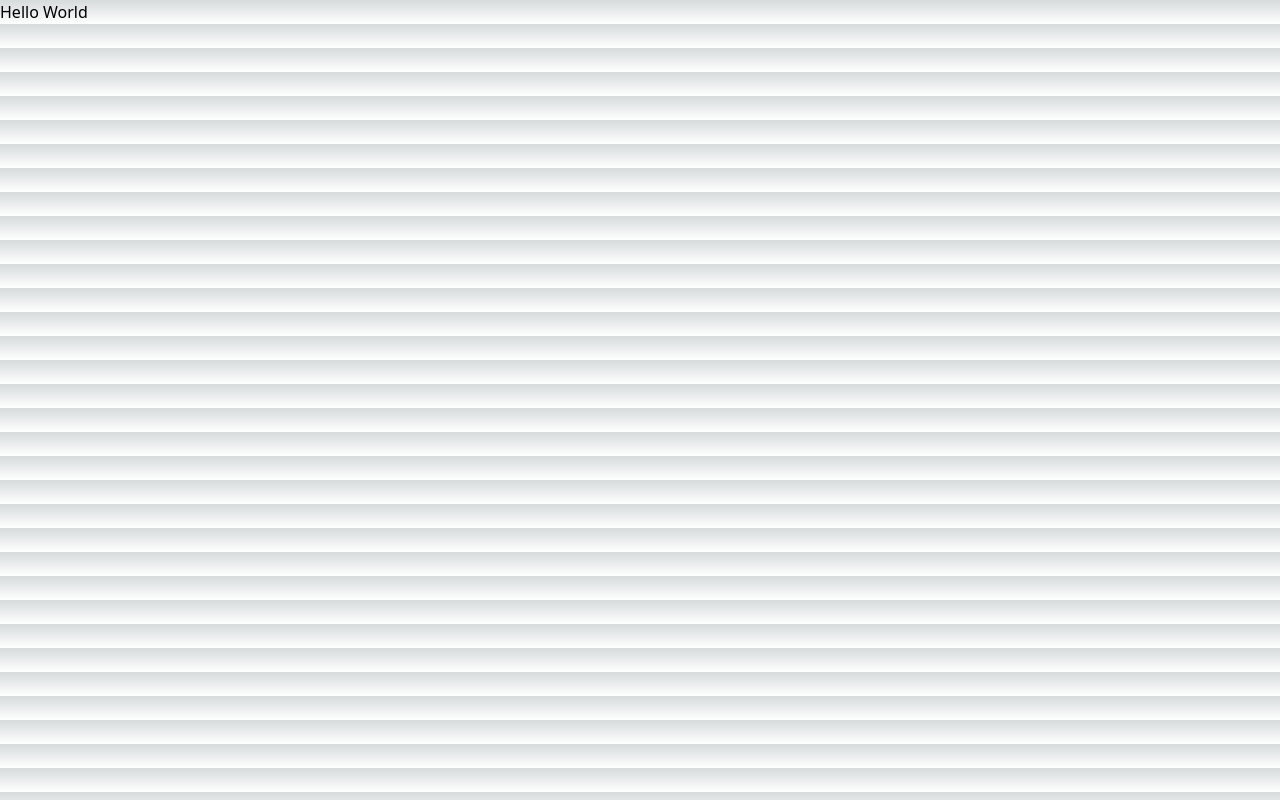
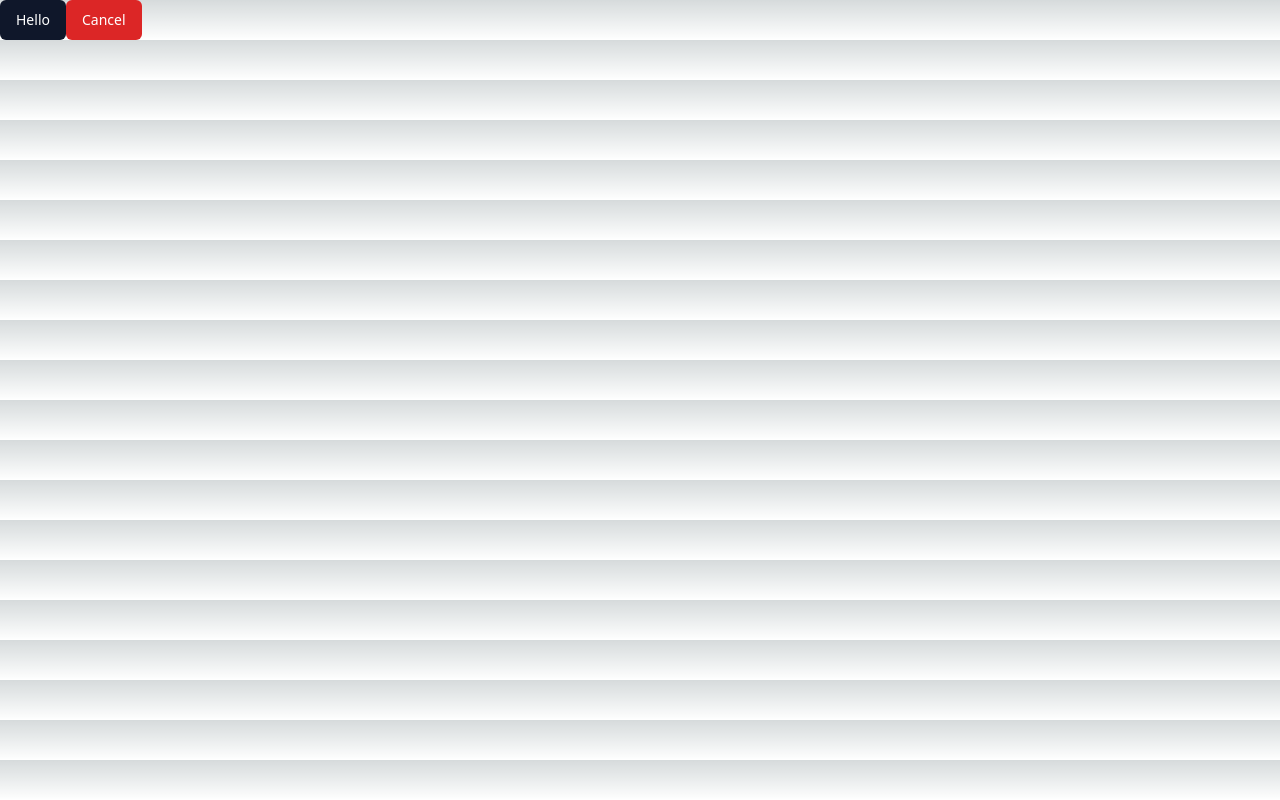
Before and after one commit to m-krebs/MoneyManager, a Next.js app: page / in a window 1280 px wide. Built offline with nearby package versions, Linux system fonts and the light colour scheme.

Commit message:
:lipstick: update main page ui

```diff
--- a/src/app/page.tsx
+++ b/src/app/page.tsx
@@ -1,10 +1,14 @@
-import Image from 'next/image'
-import { Inter } from 'next/font/google'
+import Image from "next/image";
+import { Inter } from "next/font/google";
+import Button from "@/components/ui/Button";
 
-const inter = Inter({ subsets: ['latin'] })
+const inter = Inter({ subsets: ["latin"] });
 
-export default function Home() {
+export default async function Home() {
   return (
-    <main><div>Hello World</div></main>
-  )
+    <>
+      <Button>Hello</Button>
+      <Button variant="cancel">Cancel</Button>
+    </>
+  );
 }
```
